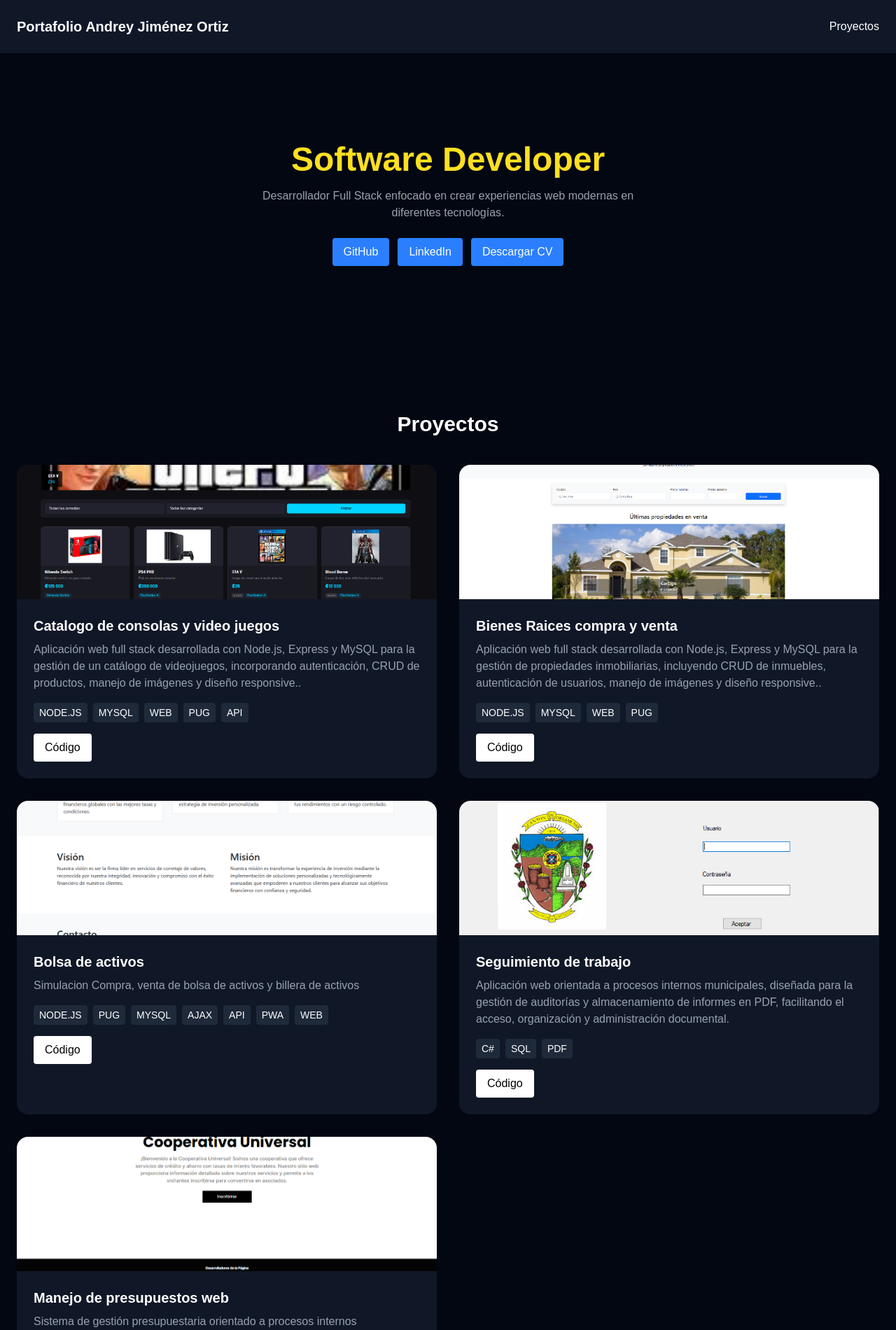
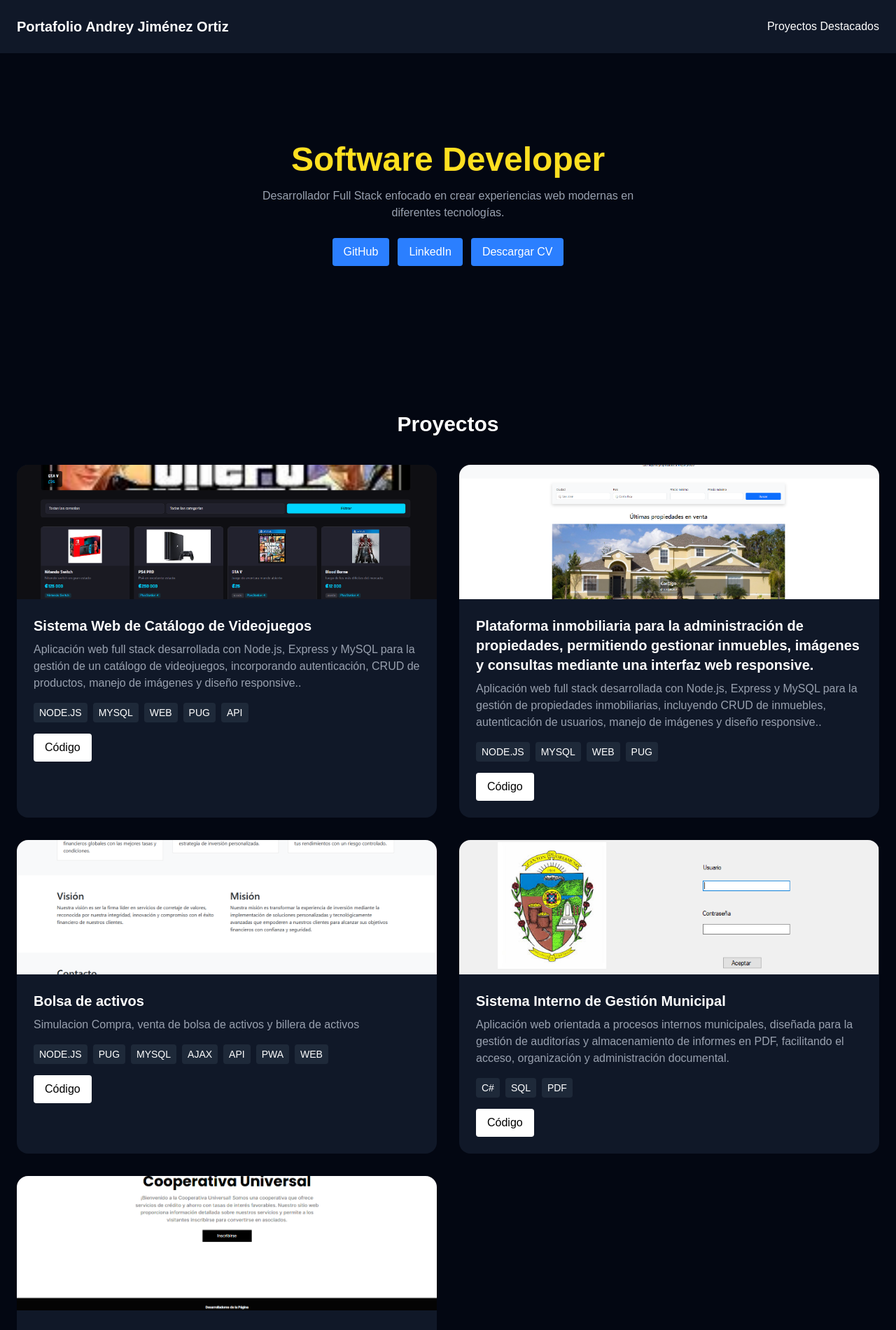
Before and after one commit to JimenezAndreyO/Andrey-Jimenez-Portafolio, a Next.js app: page / in a window 1280 px wide. Shown: the top 1900 px of the page at 70% size. Built offline with nearby package versions, Linux system fonts and the light colour scheme.

Commit message:
Nuevas mejoras

```diff
--- a/Componentes/Navbar.tsx
+++ b/Componentes/Navbar.tsx
@@ -5,7 +5,7 @@ export default function Navbar() {
 
       <div className="space-x-4">
         <a href="#projects" className="hover:text-gray-400">
-          Proyectos
+          Proyectos Destacados
         </a>
 
       </div>
--- a/Componentes/Projects.tsx
+++ b/Componentes/Projects.tsx
@@ -7,14 +7,14 @@ const projects = [
 
 
      {
-    title: "Catalogo de consolas y video juegos",
+    title: "Sistema Web de Catálogo de Videojuegos",
     description: "Aplicación web full stack desarrollada con Node.js, Express y MySQL para la gestión de un catálogo de videojuegos, incorporando autenticación, CRUD de productos, manejo de imágenes y diseño responsive..",
     image: "/PaginaIndex.png",
     github: "https://catalogo-de-video-juegos.onrender.com/",
     tech: ["NODE.JS", "MYSQL", "WEB", "PUG", "API"],
     },
    {
-    title: "Bienes Raices compra y venta",
+    title: "Plataforma inmobiliaria para la administración de propiedades, permitiendo gestionar inmuebles, imágenes y consultas mediante una interfaz web responsive.",
     description: "Aplicación web full stack desarrollada con Node.js, Express y MySQL para la gestión de propiedades inmobiliarias, incluyendo CRUD de inmuebles, autenticación de usuarios, manejo de imágenes y diseño responsive..",
     image: "/iniciovendedor.png",
     github: "https://github.com/JimenezAndreyO/BienesRaices.git",
@@ -28,14 +28,14 @@ const projects = [
     tech: ["NODE.JS", "PUG", "MYSQL", "AJAX","API","PWA","WEB"],
   },
   {
-    title: "Seguimiento de trabajo",
+    title: "Sistema Interno de Gestión Municipal",
     description: "Aplicación web orientada a procesos internos municipales, diseñada para la gestión de auditorías y almacenamiento de informes en PDF, facilitando el acceso, organización y administración documental.",
     image: "/inicio-seguimiento.png",
     github: "https://github.com/JimenezAndreyO/Seguimiento-de-trabajo.git",
     tech: ["C#", "SQL", "PDF"],
   },
   {
-    title: "Manejo de presupuestos web",
+    title: "Sistema de Gestión Presupuestaria",
     description: "Sistema de gestión presupuestaria orientado a procesos internos empresariales, enfocado en el control y administración eficiente de presupuestos.",
     image: "/Iniciooo.png",
     github: "https://github.com/JimenezAndreyO/Manejo-de-presupuesto-web.git",
```
